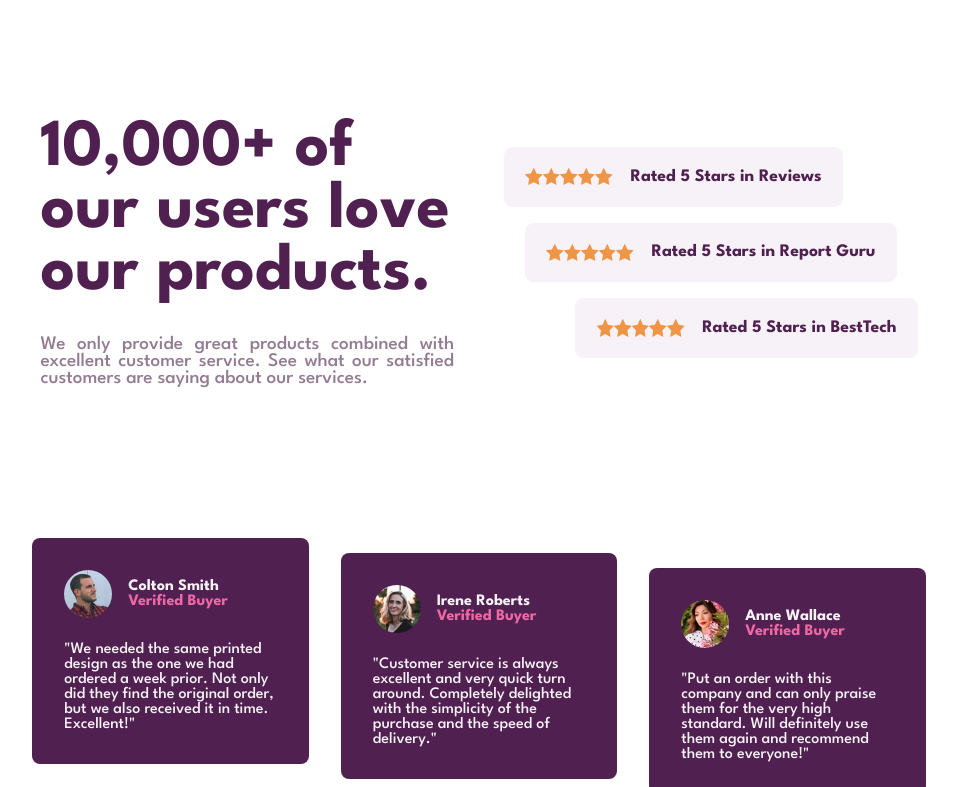
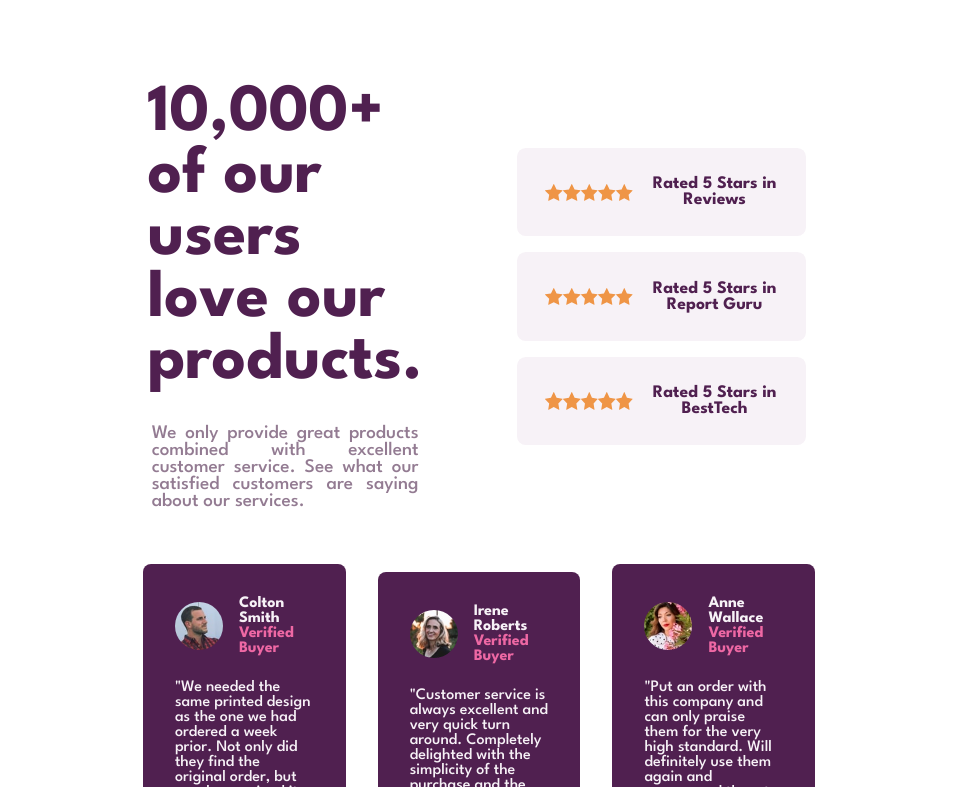
Before and after one commit to LolaMure/Social-proof-section, a plain HTML site: page index.html in a window 1536 px wide. Shown: the part 313-1100 px from the top of the page, without its empty margins (289-1246 px from the left). Drawn offline with Linux system fonts and the light colour scheme.

Commit message:
Tryingout the responsive design 2.0

```diff
--- a/styles.css
+++ b/styles.css
@@ -7,7 +7,7 @@
     background-color: hsl(0, 0%, 100%);
     font-family: 'League Spartan', sans-serif;
 }
-@media screen and (min-width: 375px) {
+@media only screen and (min-device-width: 480px) and (max-device-width: 800px) {
     #page{
     display: flex;
     width: 100wh;
@@ -68,7 +68,7 @@
         gap: 1.5em;
     }
 }
-@media screen and (min-width: 1440px) {
+@media  screen and (max-width: 1920px) {
     #page{
     display: grid;
     grid-template-areas: "title stars"
@@ -83,7 +83,7 @@
         justify-content: center;
         align-items: center;
         gap: 2em;
-        margin: 2% 2% 1% 5%;
+        margin: 20% 10% 5% 30%;
     }
     #title{
         text-align: left;
@@ -98,7 +98,7 @@
         align-items: flex-start;
         justify-content: center;
         gap:1em;
-        margin: 2% 5% 1% 2%;
+        margin: 20% 30% 5% 5%;
 
     }
     .stars{
@@ -106,7 +106,7 @@
         border-radius: 0.5em;
         font-size: 1.1em;
         font-weight: 700;
-        padding: 1.2em;
+        padding: 1.6em;
         width: auto;
         height: auto;
         color:hsl(300, 43%, 22%);
@@ -139,7 +139,7 @@
         background-color: hsl(300, 43%, 22%);
         border-radius: 0.5em;
         padding: 2em;
-        width: 30%;
+        width: 22%;
         display: flex;
         flex-direction: column;
         justify-content: center;
```
